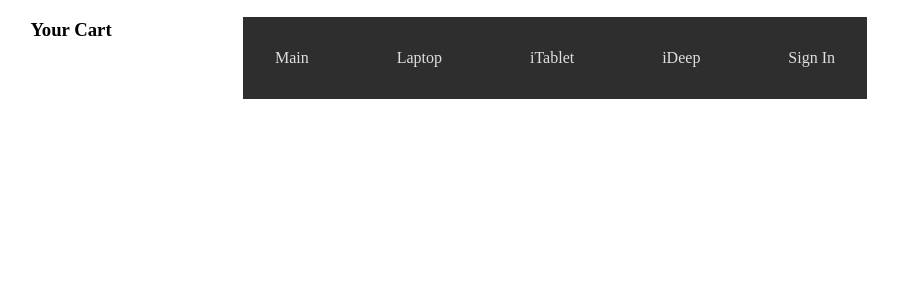
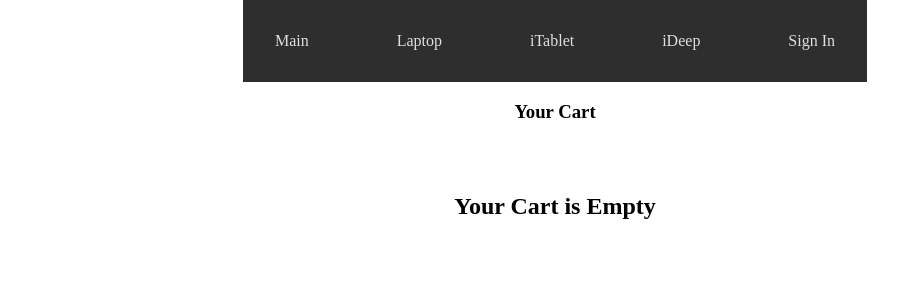
Before and after one commit to kurogosane1/Linuxbeautifulv2, a React (Create React App) app in the folder client/: page /Cart in a window 1280 px wide. Shown: the top 300 px of the page, without its empty margins (85-983 px from the left). Built offline with nearby package versions, Linux system fonts and the light colour scheme.

Commit message:
got cart working

```diff
--- a/client/src/App.css
+++ b/client/src/App.css
@@ -12,11 +12,11 @@ body {
 	grid-template-rows: repeat(5, auto);
 	grid-column-gap: 1rem;
 	grid-template-areas:
-    "navbar navbar navbar"
-    ". content ."
-    ". content ."
-    ". content ."
-    ". content .";
+		'navbar navbar navbar'
+		'. content .'
+		'. content .'
+		'. content .'
+		'. content .';
 }
 
 .Nav-bar {
@@ -43,7 +43,7 @@ body {
 	box-shadow: 2px 10px 54px -25px rgba(0, 0, 0, 0.61);
 }
 
-input[type="text"] {
+input[type='text'] {
 	width: 100%;
 	height: 3.5rem;
 	border: 2px solid grey;
@@ -54,7 +54,7 @@ input[type="text"] {
 	box-sizing: border-box;
 }
 
-input[type="password"] {
+input[type='password'] {
 	width: 100%;
 	height: 3.5rem;
 	border: 2px solid grey;
@@ -78,11 +78,11 @@ input[type="password"] {
 	color: transparent;
 }
 
-input[type="text"]:focus {
+input[type='text']:focus {
 	border-color: dodgerblue;
 	box-shadow: 0 0 8px 0 dodgerblue;
 }
-input[type="password"]:focus {
+input[type='password']:focus {
 	border-color: dodgerblue;
 	box-shadow: 0 0 8px 0 dodgerblue;
 }
@@ -97,7 +97,7 @@ input[type="password"]:focus {
 	justify-content: center;
 	align-items: center;
 }
-button[type="submit"] {
+button[type='submit'] {
 	padding: 1rem 2rem;
 	width: 100%;
 	outline: none;
@@ -108,7 +108,7 @@ button[type="submit"] {
 	border-radius: 10px;
 	align-items: center;
 }
-button[type="submit"]:hover {
+button[type='submit']:hover {
 	background: rgb(38, 50, 53);
 	cursor: pointer;
 }
@@ -133,15 +133,15 @@ button[type="submit"]:hover {
 	grid-gap: 20px;
 	grid-template-rows: repeat(9, auto);
 	grid-template-areas:
-    "he he"
-    "fs la"
-    "str str"
-    "st zip"
-    "em em"
-    "pa pa"
-    "con con"
-    "sub sub"
-    "add add";
+		'he he'
+		'fs la'
+		'str str'
+		'st zip'
+		'em em'
+		'pa pa'
+		'con con'
+		'sub sub'
+		'add add';
 }
 .new-user-heading {
 	grid-area: he;
@@ -184,7 +184,7 @@ button[type="submit"]:hover {
 	align-content: center;
 }
 
-button[type="submit"] {
+button[type='submit'] {
 	padding: 1rem 2rem;
 	width: 100%;
 	outline: none;
@@ -237,9 +237,9 @@ button[type="submit"] {
 	grid-template-columns: repeat(2, minmax(100px, 1fr));
 	grid-template-rows: repeat(3, auto);
 	grid-template-areas:
-    "optheading optheading"
-    "img options"
-    "final final";
+		'optheading optheading'
+		'img options'
+		'final final';
 }
 .opt-heading {
 	display: optheading;
@@ -249,7 +249,7 @@ button[type="submit"] {
 	align-content: center;
 	justify-content: center;
 }
-input[type="radio"] {
+input[type='radio'] {
 	display: none;
 }
 .options-list {
@@ -295,7 +295,7 @@ input[type="radio"] {
 	cursor: pointer;
 }
 
-input[type="radio"]:checked + label {
+input[type='radio']:checked + label {
 	border: rgb(255, 0, 0) 2px solid;
 }
 
@@ -328,9 +328,9 @@ input[type="radio"]:checked + label {
 	grid-template-columns: 1ft 1fr;
 	grid-template-rows: repeat(3, auto);
 	grid-template-areas:
-    "head head"
-    "option1 option2"
-    "buy1 buy2";
+		'head head'
+		'option1 option2'
+		'buy1 buy2';
 }
 .option1 {
 	grid-area: option1;
@@ -369,3 +369,48 @@ input[type="radio"]:checked + label {
 	border-radius: 10px;
 	align-items: center;
 }
+
+.cart-container {
+	grid-area: content;
+	grid-column: 2/3;
+	display: grid;
+	grid-template-columns: repeat(2, 1fr);
+	grid-template-rows: repeat(5, auto);
+	grid-template-areas:
+		'h h'
+		'img sp'
+		'img sp'
+		'img btn'
+		'final final';
+}
+.cart-container ul li {
+	list-style: none;
+}
+.cart-heading {
+	grid-area: h;
+	text-align: center;
+}
+
+.cart-image {
+	grid-area: img;
+	grid-column: 1/2;
+}
+.cart-specs {
+	grid-area: sp;
+	grid-column: 2/3;
+	grid-row: 1/2;
+}
+.total {
+	grid-area: sp;
+	grid-column: 2/3;
+	grid-row: 2/3;
+}
+.remove {
+	grid-area: button;
+	grid-column: 2/3;
+}
+.totalpayment {
+  grid-area: final;
+  grid-column: 1/3;
+  text-align: center;
+}
--- a/client/src/Cart/Cart.js
+++ b/client/src/Cart/Cart.js
@@ -1,31 +1,47 @@
-import React, { useContext, useEffect } from 'react';
+import React, { useState, useContext, useEffect } from 'react';
 import VS from '../Assets/DesktopEnv.svg';
 import { CartContext } from '../Store/CartStore';
 
 export default function Cart() {
 	const { Cart, cartTotal, dispatch, dispatch2 } = useContext(CartContext);
+	const [totalamt, setTotalamt] = useState(0);
+	useEffect(() => {
+		const amt = cartTotal
+			.map((total) => {
+				return (
+					total.Processor +
+					total.RAM +
+					total.GPU +
+					total.storage +
+					200 +
+					200 +
+					150
+				);
+			})
+			.reduce((a, b) => a + b, 0);
+		setTotalamt(amt);
+	}, [cartTotal]);
 
-	useEffect(() => {
-		console.log(Cart);
-	}, [Cart]);
+	useEffect(() => {});
 
 	const removeListing = async (id) => {
 		await dispatch({ type: 'DELETE_CART_ITEM', id });
 		await dispatch2({ type: 'DELETE_CART_TOTAL', id });
 	};
 	return (
-		<div className="options-given">
-			<div className="options-heading">
+		<div className="cart-container">
+			<div className="cart-heading">
 				<h3>Your Cart</h3>
 			</div>
-			<div className="option1">
-				<div className="">
+
 			<ul>
 				{Cart.map((cart) => {
 					return (
 						<li key={cart.id}>
-									<div>
+							<div className="cart-image">
 								<img src={VS} alt="something" />
+							</div>
+							<div className="cart-specs">
 								<ul>
 									<li>{cart.Processor}</li>
 									<li>{cart.RAM}</li>
@@ -36,7 +52,7 @@ export default function Cart() {
 							<div className="total">
 								<h2>
 									{cartTotal
-												.filter((total) => total.id == cart.id)
+										.filter((total) => total.id === cart.id)
 										.map((total) => {
 											return (
 												total.Processor +
@@ -63,11 +79,18 @@ export default function Cart() {
 					);
 				})}
 			</ul>
+			{totalamt === 0 ? (
+				<div className="totalpayment">
+					<h2>Your Cart is Empty</h2>
+				</div>
+			) : (
+				<div className="totalpayment">
+					<h2>Your total is $ ${totalamt}</h2>
+					<div className="proceed">
+						<button>Proceed to payment</button>
 					</div>
 				</div>
-			<div className="option2">
-				<div className="option-img"></div>
-			</div>
+			)}
 		</div>
 	);
 }
--- a/client/src/Component/Laptop/Laptop.js
+++ b/client/src/Component/Laptop/Laptop.js
@@ -1,5 +1,5 @@
 import React from "react";
-import { Route, NavLink, useRouteMatch, Switch } from "react-router-dom";
+import { Route, NavLink, useRouteMatch } from "react-router-dom";
 import LaptopOption1 from "./LaptopOption1";
 import LaptopBuynow from "./LaptopBuynow";
 import Overview from "./Overview";
--- a/client/src/Component/Laptop/LaptopOption1.js
+++ b/client/src/Component/Laptop/LaptopOption1.js
@@ -9,7 +9,6 @@ export default function LaptopOption1() {
 	let history = useHistory();
 	const { Processor, RAM, GPU, storage } = useContext(LaptopContext);
 	const { dispatch } = useContext(CartContext);
-	// const { Cart, addCart } = useContext(CartContext);
 	const { dispatch2 } = useContext(CartContext);
 
 	const [Laptop, setLaptop] = useState({
--- a/client/src/Store/CartStore.js
+++ b/client/src/Store/CartStore.js
@@ -1,6 +1,5 @@
-import React, { createContext, useReducer, useEffect } from "react";
-import { CartReducer, CartTotalReducer } from "./CartReducer";
-import { useState } from "react";
+import React, { createContext, useReducer} from 'react';
+import { CartReducer, CartTotalReducer } from './CartReducer';
 
 export const CartContext = createContext();
 
@@ -8,15 +7,6 @@ export default function CartStoreContext(props) {
 	const [Cart, dispatch] = useReducer(CartReducer, []);
 	const [cartTotal, dispatch2] = useReducer(CartTotalReducer, []);
 
-  // const [Cart, setCart] = useState([]);
-
-  useEffect(() => {
-    console.log(cartTotal, Cart);
-  }, [Cart, cartTotal]);
-
-
-
-
 	return (
 		<CartContext.Provider value={{ Cart, dispatch, cartTotal, dispatch2 }}>
 			{props.children}
```
Lines whose indentation alone changed are shown as unchanged.
